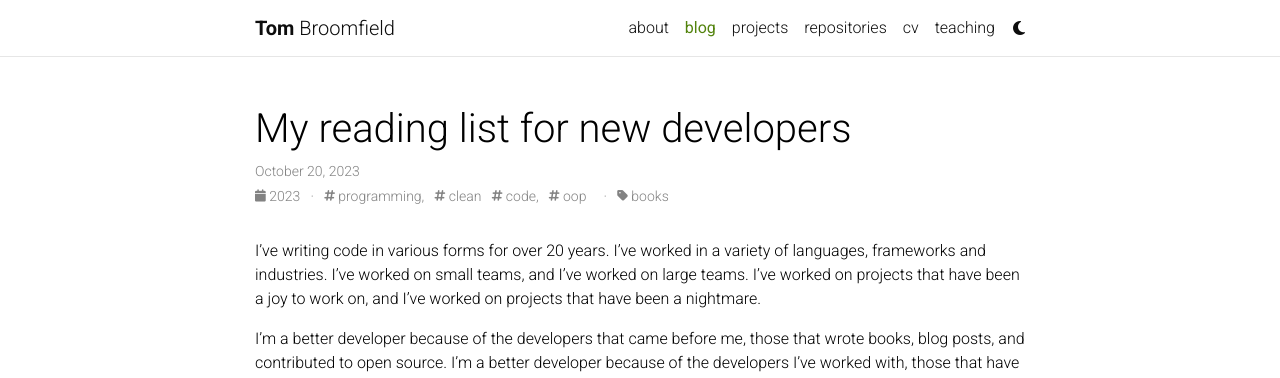
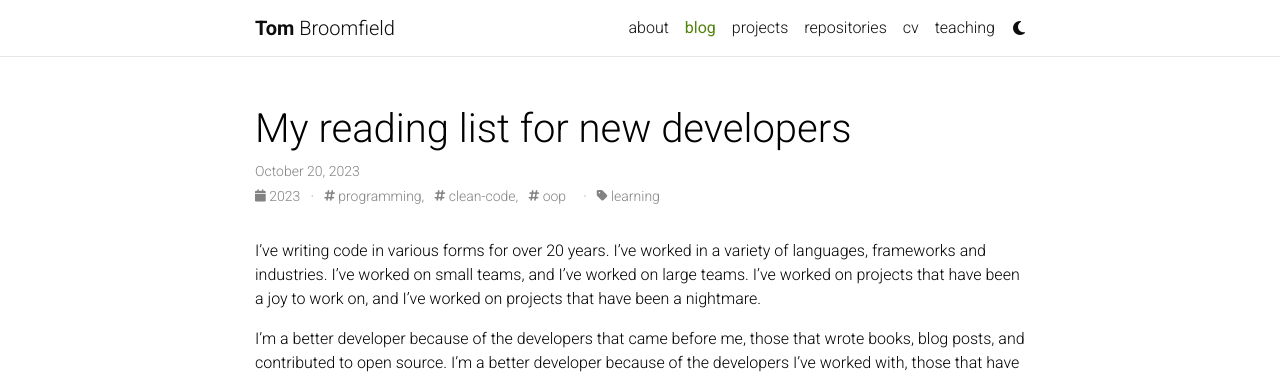
Before and after one commit to tombroomfield/tombroomfield, a Jekyll site: the page built from _posts/2023-10-20-my-reading-list.md, in a window 1280 px wide and 900 px high. Shown: the top 378 px of the window. Built offline with Jekyll 4.4.1, drawn with Linux system fonts in a browser that asks for light colours; comment, search, counter and statistics services are not loaded; a style sheet for code colours, icons or effects is not loaded.

Commit message:
Better blog filters

```diff
--- a/_config.yml
+++ b/_config.yml
@@ -256,8 +256,8 @@
     tag: '/blog/tag/:name/'
     category: '/blog/category/:name/'
 
-display_tags: ['formatting', 'images', 'links', 'math', 'code'] # these tags will be displayed on the front page of your blog
-display_categories: ['blockquotes'] # these categories will be displayed on the front page of your blog
+display_tags: ['ruby', 'oop', 'clean-code', 'sveltekit', 'kubernetes', 'infrastructure'] # these tags will be displayed on the front page of your blog
+display_categories: ['open-source'] # these categories will be displayed on the front page of your blog
 
 # -----------------------------------------------------------------------------
 # Jekyll Scholar
--- a/_posts/2023-10-20-my-reading-list.md
+++ b/_posts/2023-10-20-my-reading-list.md
@@ -3,8 +3,8 @@
 title: My reading list for new developers
 date: 2023-10-20 20:19:44
 description: Starting out in software development? Here's a list of books that will put you on the right path.
-tags: programming, clean code, oop
-categories: books
+tags: programming, clean-code, oop
+categories: learning
 featured: false
 ---
 
```
